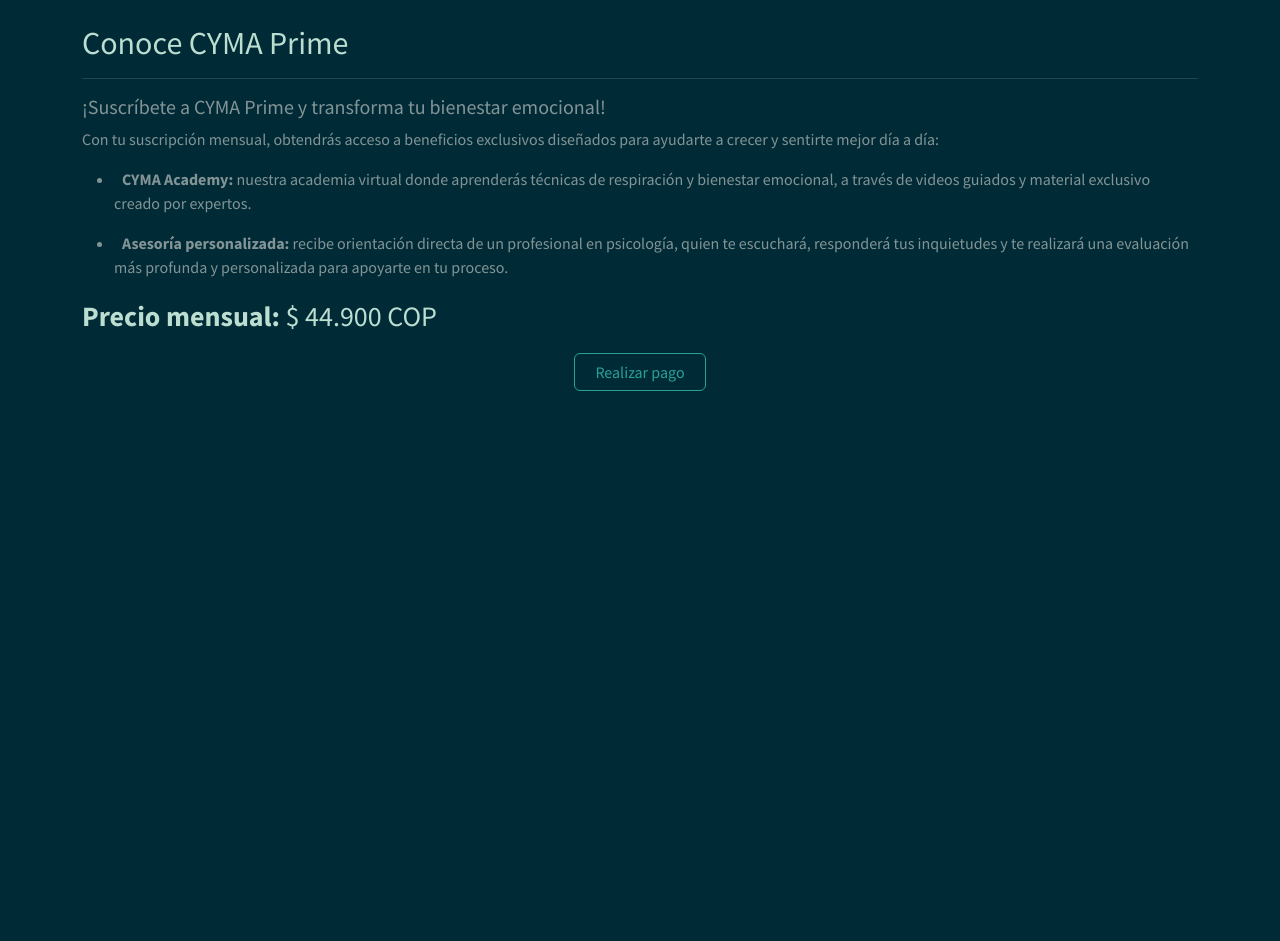
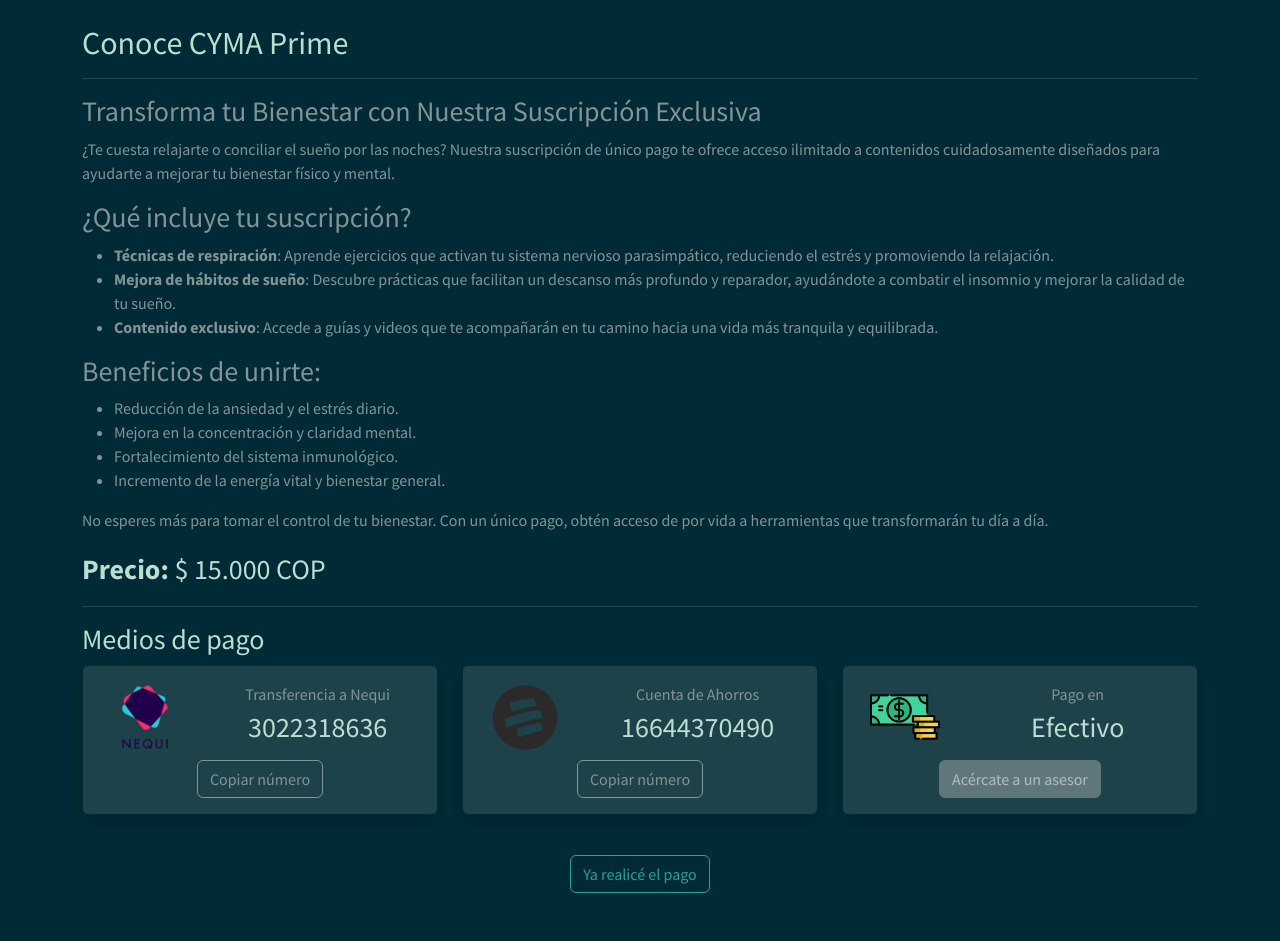
Before and after one commit to samir04m/cyma, a Django app: page /subscription/ in a window 1280 px wide. Shown: the part 58-999 px from the top of the page. Before the commit the page ends 449 px from the top, so only its background shows below. Run offline with Django 5.2, Linux system fonts and the light colour scheme; some libraries are stand-ins or nearby versions.

Commit message:
Re diseño vista subscripcion

```diff
--- a/templates/main/result.html
+++ b/templates/main/result.html
@@ -67,7 +67,7 @@
 
         <div class="container-fluid my-3">
             <h5 class="color">
-                ¿Te gustaria recibir entrenamiento exclusivo de técnicas de respiración o contar con la asesoría de un profesional del área de la psicología?
+                ¿Te gustaria aprender sobre técnicas de respiración y mejoramiento de hábitos de sueño?
             </h5>
             <div class="text-center my-4">
                 <button class="btn btn-outline-success w-150" id="btnSpinnerNoForm">Más información</button>
--- a/templates/main/subscription.html
+++ b/templates/main/subscription.html
@@ -8,121 +8,189 @@
             Conoce CYMA Prime <i class="fa-solid fa-crown text-primary"></i>
         </h2>
         <hr>
-        <h5>
-            ¡Suscríbete a CYMA Prime y transforma tu bienestar emocional!
-        </h5>
-        <p class="text-justify">
-            Con tu suscripción mensual, obtendrás acceso a beneficios exclusivos diseñados para ayudarte a crecer y sentirte mejor día a día:
+        <section>
+            <h3>Transforma tu Bienestar con Nuestra Suscripción Exclusiva</h3>
+            <p>¿Te cuesta relajarte o conciliar el sueño por las noches? Nuestra suscripción de único pago te ofrece acceso
+                ilimitado a contenidos cuidadosamente diseñados para ayudarte a mejorar tu bienestar físico y mental.</p>
+
+            <h3>¿Qué incluye tu suscripción?</h3>
+            <ul>
+                <li><strong>Técnicas de respiración</strong>: Aprende ejercicios que activan tu sistema nervioso
+                    parasimpático, reduciendo el estrés y promoviendo la relajación.</li>
+                <li><strong>Mejora de hábitos de sueño</strong>: Descubre prácticas que facilitan un descanso más profundo y
+                    reparador, ayudándote a combatir el insomnio y mejorar la calidad de tu sueño.</li>
+                <li><strong>Contenido exclusivo</strong>: Accede a guías y videos que te acompañarán en tu camino hacia
+                    una vida más tranquila y equilibrada.</li>
+            </ul>
+
+            <h3>Beneficios de unirte:</h3>
+            <ul>
+                <li>Reducción de la ansiedad y el estrés diario.</li>
+                <li>Mejora en la concentración y claridad mental.</li>
+                <li>Fortalecimiento del sistema inmunológico.</li>
+                <li>Incremento de la energía vital y bienestar general.</li>
+            </ul>
+
+            <p>No esperes más para tomar el control de tu bienestar. Con un único pago, obtén acceso de por vida a herramientas
+                que transformarán tu día a día.</p>
+        </section>
+        <p class="color fs-3">
+            <b>Precio:</b> $ 15.000 COP
         </p>
-        <ul>
-            <li>
-                <b><i class="fa-light fa-graduation-cap mx-1"></i> CYMA Academy:</b> nuestra academia virtual donde aprenderás técnicas de respiración y bienestar emocional, a través de videos guiados y material exclusivo creado por expertos.
-            </li>
-            <li class="mt-3">
-                <b><i class="fa-light fa-user-tie-hair mx-1"></i> Asesoría personalizada:</b> recibe orientación directa de un profesional en psicología, quien te escuchará, responderá tus inquietudes y te realizará una evaluación más profunda y personalizada para apoyarte en tu proceso.
-            </li>
-        </ul>
-        <p class="color fs-3">
-            <b>Precio mensual:</b> $ 44.900 COP
-        </p>
-        <div class="text-center">
-            <button type="button" class="btn btn-outline-success" data-bs-toggle="modal" data-bs-target="#payModal">
-                <i class="fa-regular fa-credit-card"></i> <span class="mx-2">Realizar pago</span>
+        <hr>
+        <h3 class="color mt-3">Medios de pago</h3>
+        <div class="row mb-4">
+            <div class="col-md-6 col-lg-4">
+                <div class="card shadow mb-3">
+                    <div class="card-body">
+                        <div class="row">
+                            <div class="col-4 text-center">
+                                <img src="{% static 'img/nequi-logo.png' %}" alt="nequi-logo" class="img-fluid" style="height: 70px;">
+                            </div>
+                            <div class="col-8 text-center">
+                                <span>Transferencia a Nequi</span>
+                                <br>
+                                <span class="color fs-3" id="numberNequi">3022318636</span>
+                            </div>
+                        </div>
+                        <div class="text-center mt-2">
+                            <button class="btn btn-outline-secondary" id="btnCopyNequi">Copiar número</button>
+                        </div>
+                    </div>
+                </div>
+            </div>
+            <div class="col-md-6 col-lg-4">
+                <div class="card shadow mb-3">
+                    <div class="card-body">
+                        <div class="row">
+                            <div class="col-4 text-center">
+                                <img src="{% static 'img/bancolombia-logo.png' %}" alt="bancolombia-logo" class="img-fluid" style="height: 70px;">
+                            </div>
+                            <div class="col-8 text-center">
+                                <span>Cuenta de Ahorros</span>
+                                <br>
+                                <span class="color fs-3" id="numberBancolombia">16644370490</span>
+                            </div>
+                        </div>
+                        <div class="text-center mt-2">
+                            <button class="btn btn-outline-secondary" id="btnCopyBancolombia">Copiar número</button>
+                        </div>
+                    </div>
+                </div>
+            </div>
+            <div class="col-md-6 col-lg-4">
+                <div class="card shadow mb-3">
+                    <div class="card-body">
+                        <div class="row">
+                            <div class="col-4 text-center">
+                                <img src="{% static 'img/efectivo-logo.png' %}" alt="efectivo-logo" class="img-fluid" style="height: 70px;">
+                            </div>
+                            <div class="col-8 text-center">
+                                <span>Pago en</span>
+                                <br>
+                                <span class="color fs-3">Efectivo</span>
+                            </div>
+                        </div>
+                        <div class="text-center mt-2">
+                            <button class="btn btn-secondary" disabled>Acércate a un asesor</button>
+                        </div>
+                    </div>
+                </div>
+            </div>
+        </div>
+
+        <div class="text-center mb-5">
+            <button type="button" class="btn btn-outline-success" data-bs-toggle="modal" data-bs-target="#infoModal">
+                Ya realicé el pago
             </button>
         </div>
     </div>
 
-    <div class="modal fade" id="payModal" tabindex="-1" aria-labelledby="payModalLabel" aria-hidden="true">
+    <div class="modal fade" id="infoModal" data-bs-backdrop="static" data-bs-keyboard="false" tabindex="-1" aria-labelledby="infoModalLabel" aria-hidden="true">
         <div class="modal-dialog modal-dialog-centered">
             <div class="modal-content">
                 <div class="modal-header">
-                    <h1 class="modal-title fs-5" id="payModalLabel">Subscripción a CYMA Prime</h1>
+                    <h1 class="modal-title fs-5" id="infoModalLabel">Siguente paso</h1>
                     <button type="button" class="btn-close" data-bs-dismiss="modal" aria-label="Close"></button>
                 </div>
                 <div class="modal-body">
-                    <p>Puedes pagar con tarjeta de crédito o débito:</p>
-
-                    <div class="mb-3">
-                        <label for="cardName" class="form-label">Nombre del titular</label>
-                        <input type="text" class="form-control" id="cardName" placeholder="Ej: Juan Pérez" required>
-                    </div>
-
-                    <div class="mb-3">
-                        <label for="cardNumber" class="form-label">Número de tarjeta</label>
-                        <input type="text" class="form-control" id="cardNumber" placeholder="1234 5678 9012 3456" required>
-                    </div>
-
-                    <div class="row">
-                        <div class="col-6 mb-3">
-                            <label for="expDate" class="form-label">Fecha de expiración</label>
-                            <input type="text" class="form-control" id="expDate" placeholder="MM/AA" required>
-                        </div>
-                        <div class="col-6 mb-3">
-                            <label for="cvc" class="form-label">Código CVC</label>
-                            <input type="text" class="form-control" id="cvc" placeholder="123" required>
-                        </div>
-                    </div>
-
+                    Si ya realizaste el pago, por favor envía el comprobante a nuestro número de WhatsApp o acércate a un asesor para entregarte el enlace de acceso a la plataforma.
                 </div>
                 <div class="modal-footer">
-                    <button type="button" class="btn btn-outline-secondary" data-bs-dismiss="modal">Cancelar</button>
-                    <button class="btn btn-outline-success" id="btnPay">Realizar pago</button>
+                    <button type="button" class="btn btn-outline-secondary" data-bs-dismiss="modal">Cerrar</button>
+                    <a target="_blank" href="https://api.whatsapp.com/send/?phone=573022318636&text={{ 'Hola, he realizado el pago de CYMA Prime, a continuación te envio el comprobante de pago:'|urlencode }}" class="btn btn-success my-3">
+                        Contactar por WhatsApp
+                    </a>
                 </div>
             </div>
         </div>
     </div>
 
-
+    <div class="position-fixed bottom-0 end-0 p-3" style="z-index: 11">
+        <div id="copyToast" class="toast align-items-center text-white bg-success border-0" role="alert" aria-live="assertive" aria-atomic="true">
+            <div class="d-flex">
+                <div class="toast-body">
+                    Número copiado!
+                </div>
+                <button type="button" class="btn-close btn-close-white me-2 m-auto" data-bs-dismiss="toast" aria-label="Cerrar"></button>
+            </div>
+        </div>
+    </div>
 
 {% endblock %}
 
 {% block script %}
-    <script>
-        document.addEventListener("DOMContentLoaded", function () {
-            const cardNumberInput = document.getElementById("cardNumber");
-            const expDateInput = document.getElementById("expDate");
-            const cvcInput = document.getElementById("cvc");
+<script>
+    document.addEventListener('DOMContentLoaded', function () {
+        const copyBtnNequi = document.getElementById('btnCopyNequi');
+        const numberNequi = document.getElementById('numberNequi');
 
-            cardNumberInput.addEventListener("input", function (e) {
-                let value = e.target.value.replace(/\D/g, "");
-                value = value.substring(0, 16);
-                const formatted = value.match(/.{1,4}/g)?.join(" ") ?? "";
-                e.target.value = formatted;
-            });
+        const copyBtnBancolombia = document.getElementById('btnCopyBancolombia');
+        const numberBancolombia = document.getElementById('numberBancolombia');
 
-            expDateInput.addEventListener("input", function (e) {
-                let value = e.target.value.replace(/\D/g, "");
-                value = value.substring(0, 4);
-                if (value.length >= 3) {
-                    value = value.substring(0, 2) + "/" + value.substring(2);
-                }
-                e.target.value = value;
-            });
+        const toastEl = document.getElementById('copyToast');
+        const toast = new bootstrap.Toast(toastEl);
 
-            cvcInput.addEventListener("input", function (e) {
-                let value = e.target.value.replace(/\D/g, "");
-                e.target.value = value.substring(0, 3);
-            });
+        function showToast() {
+            toast.show();
+        }
 
-            const payBtn = document.getElementById("btnPay");
+        copyBtnNequi.addEventListener('click', function () {
+            const number = numberNequi.textContent.trim();
 
-            payBtn.addEventListener("click", function () {
-                const audio = new Audio("{% static 'sounds/pay.mp3' %}");
-                audio.play();
+            if (navigator.clipboard && navigator.clipboard.writeText) {
+                navigator.clipboard.writeText(number)
+                    .then(() => showToast())
+                    .catch(err => console.error('Error al copiar:', err));
+            } else {
+                const tempInput = document.createElement("input");
+                tempInput.value = number;
+                document.body.appendChild(tempInput);
+                tempInput.select();
+                document.execCommand("copy");
+                document.body.removeChild(tempInput);
+                showToast();
+            }
+        });
 
-                Swal.fire({
-                    title: '¡Pago exitoso!',
-                    text: 'Tu suscripción a CYMA Prime ha sido activada.',
-                    icon: 'success',
-                    confirmButtonText: 'Aceptar',
-                    confirmButtonColor: '#4d657d'
-                }).then((result) => {
-                    if (result.isConfirmed) {
-                        window.location.href = "{% url 'main:PrimeHome' %}";
-                    }
-                });
-            });
+        copyBtnBancolombia.addEventListener('click', function () {
+            const number = numberBancolombia.textContent.trim();
 
+            if (navigator.clipboard && navigator.clipboard.writeText) {
+                navigator.clipboard.writeText(number)
+                    .then(() => showToast())
+                    .catch(err => console.error('Error al copiar:', err));
+            } else {
+                const tempInput = document.createElement("input");
+                tempInput.value = number;
+                document.body.appendChild(tempInput);
+                tempInput.select();
+                document.execCommand("copy");
+                document.body.removeChild(tempInput);
+                showToast();
+            }
         });
-    </script>
+    });
+</script>
+
 {% endblock %}
```
Also changed, not shown: static/img/bancolombia-logo.png (added), static/img/efectivo-logo.png (added), static/img/nequi-logo.png (added).
